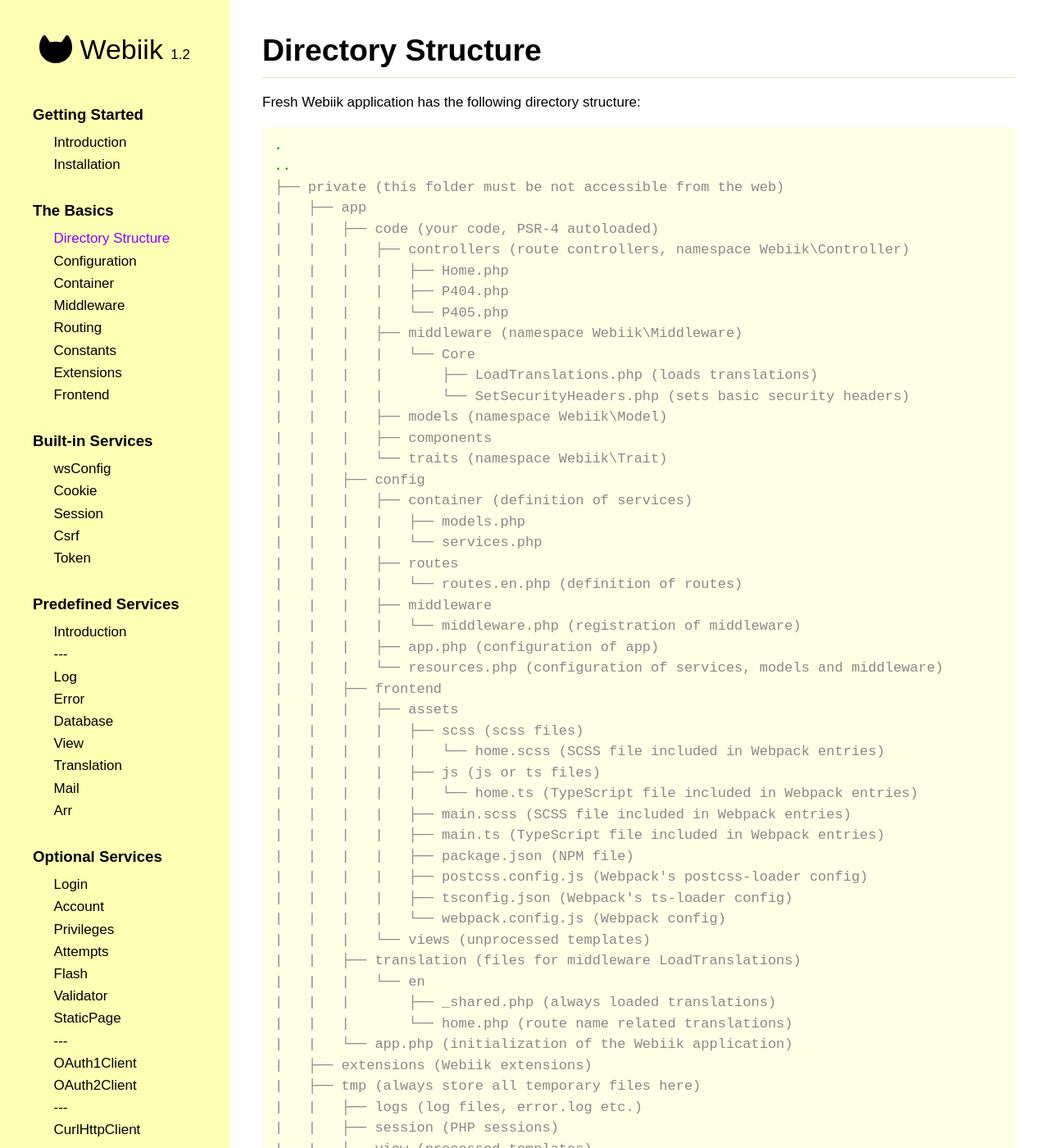
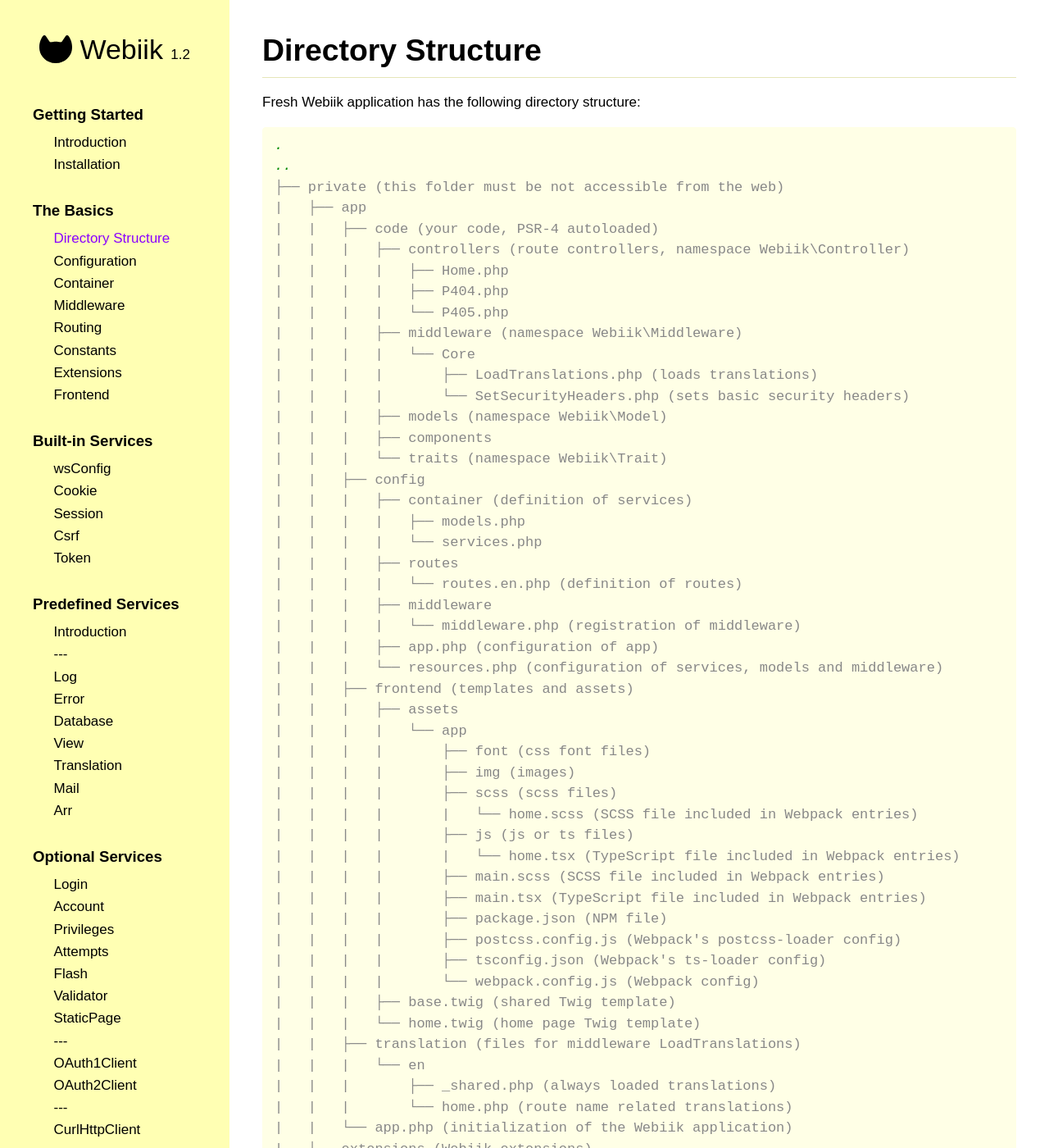
Before and after one commit to webiik/webiik, a Jekyll site: the page built from directory-structure.md, in a window 1280 px wide and 1400 px high. Shown: the whole window at 82% size. Built offline with Jekyll 4.4.1, drawn with Linux system fonts in a browser that asks for light colours; some of the changed text lies outside the part shown.

Commit message:
update Frontend folder structure

````diff
--- a/directory-structure.md
+++ b/directory-structure.md
@@ -32,19 +32,23 @@ Fresh Webiik application has the following directory structure:
 |   |   |   |   └── middleware.php (registration of middleware)
 |   |   |   ├── app.php (configuration of app)
 |   |   |   └── resources.php (configuration of services, models and middleware)
-|   |   ├── frontend
+|   |   ├── frontend (templates and assets)
 |   |   |   ├── assets
-|   |   |   |   ├── scss (scss files)
-|   |   |   |   |   └── home.scss (SCSS file included in Webpack entries)
-|   |   |   |   ├── js (js or ts files)
-|   |   |   |   |   └── home.ts (TypeScript file included in Webpack entries)
-|   |   |   |   ├── main.scss (SCSS file included in Webpack entries)
-|   |   |   |   ├── main.ts (TypeScript file included in Webpack entries)
-|   |   |   |   ├── package.json (NPM file)
-|   |   |   |   ├── postcss.config.js (Webpack's postcss-loader config)
-|   |   |   |   ├── tsconfig.json (Webpack's ts-loader config)
-|   |   |   |   └── webpack.config.js (Webpack config)
-|   |   |   └── views (unprocessed templates)
+|   |   |   |   └── app
+|   |   |   |       ├── font (css font files)
+|   |   |   |       ├── img (images)
+|   |   |   |       ├── scss (scss files)
+|   |   |   |       |   └── home.scss (SCSS file included in Webpack entries)
+|   |   |   |       ├── js (js or ts files)
+|   |   |   |       |   └── home.tsx (TypeScript file included in Webpack entries)
+|   |   |   |       ├── main.scss (SCSS file included in Webpack entries)
+|   |   |   |       ├── main.tsx (TypeScript file included in Webpack entries)
+|   |   |   |       ├── package.json (NPM file)
+|   |   |   |       ├── postcss.config.js (Webpack's postcss-loader config)
+|   |   |   |       ├── tsconfig.json (Webpack's ts-loader config)
+|   |   |   |       └── webpack.config.js (Webpack config)
+|   |   |   ├── base.twig (shared Twig template)
+|   |   |   └── home.twig (home page Twig template)
 |   |   ├── translation (files for middleware LoadTranslations)
 |   |   |   └── en
 |   |   |       ├── _shared.php (always loaded translations)
@@ -63,7 +67,6 @@ Fresh Webiik application has the following directory structure:
 |   |   |   ├── font
 |   |   |   ├── img
 |   |   |   └── js
-|   |   └── ext (static files related to Webiik extensions)
 |   └── index.php
 └── .gitignore
 ```
````
Also changed, not shown: frontend.md (+4 -3 lines), view.md (+2 -2 lines).
